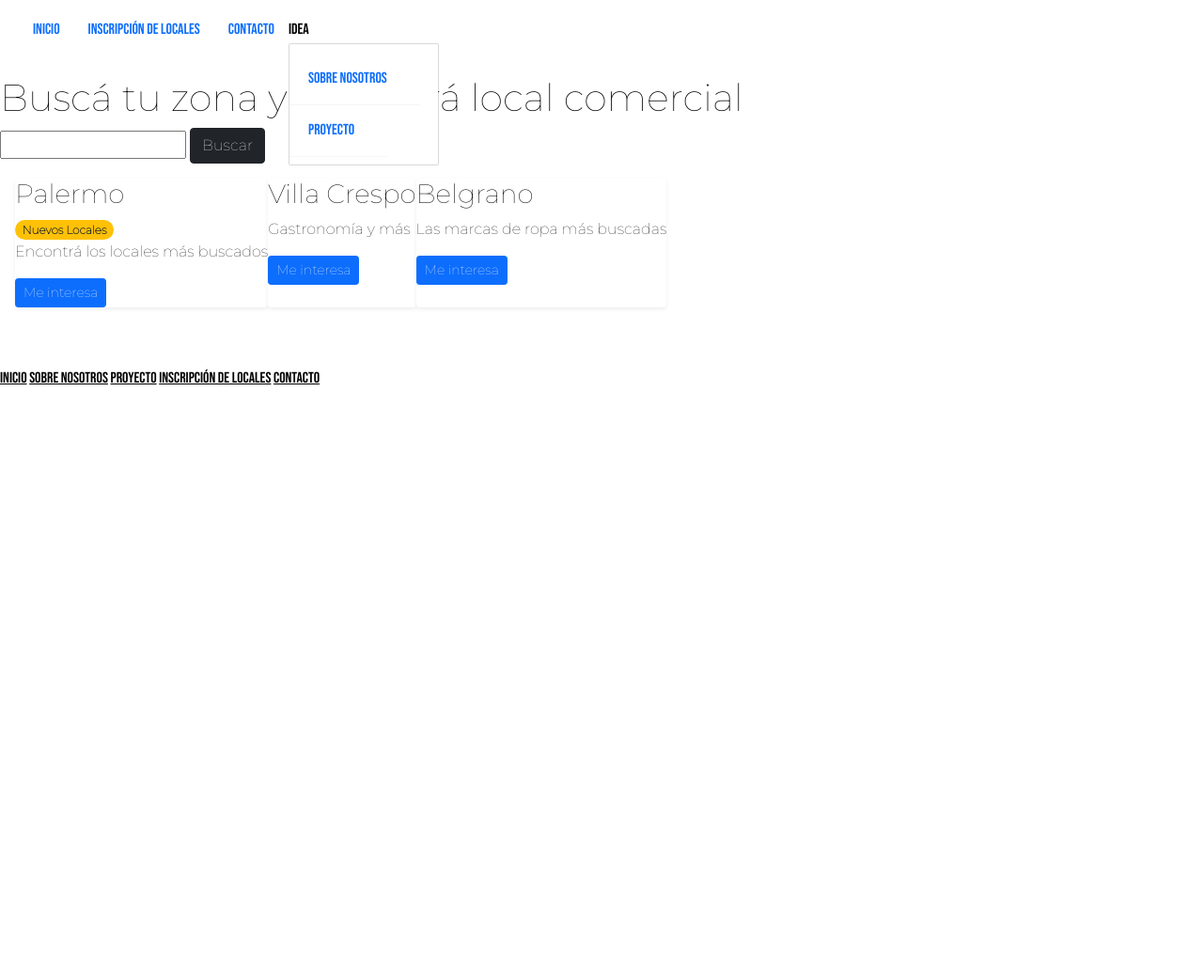
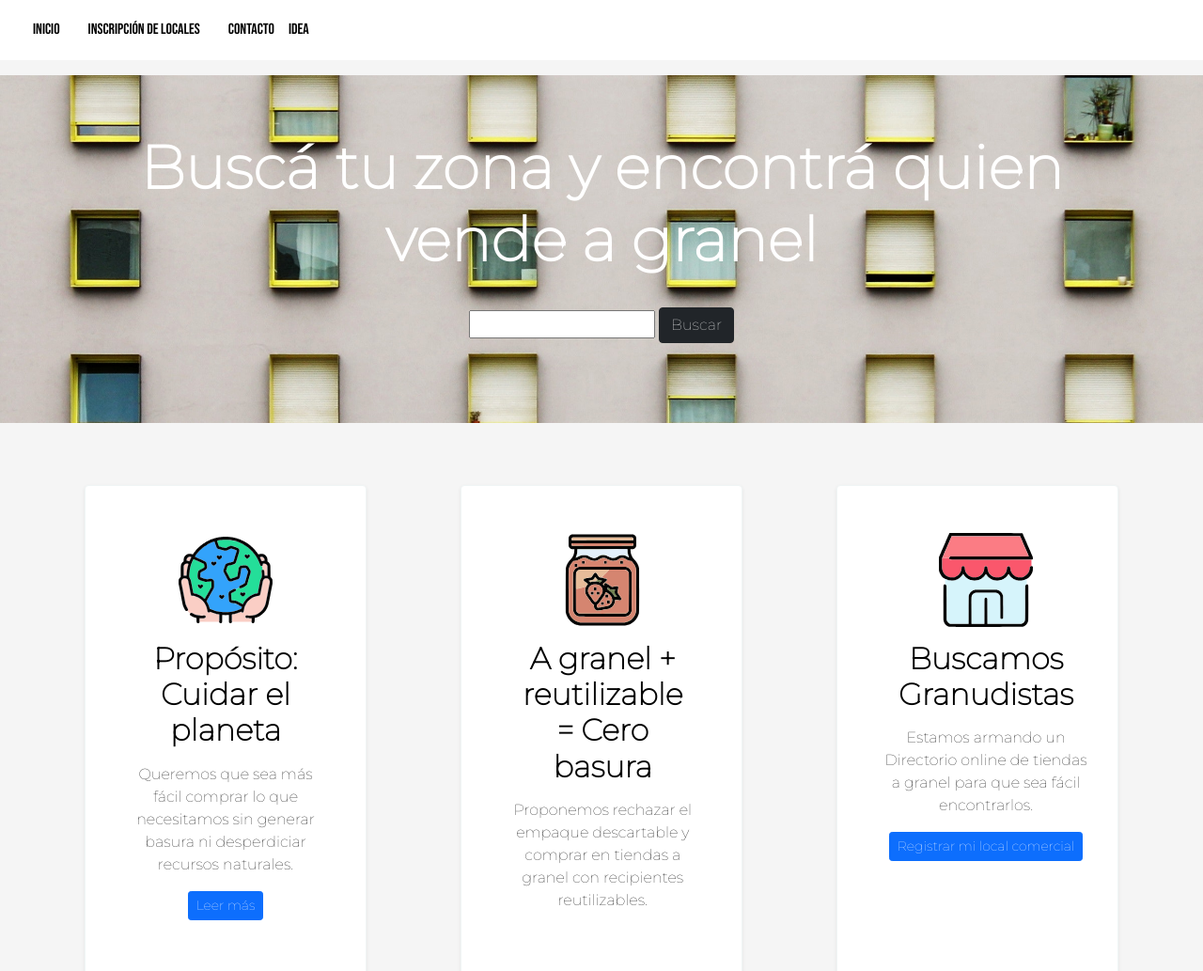
Before and after one commit to virmoreno/DirectorioGranudista, a website: page index.html in a window 1280 px wide. Shown: the top 1033 px of the page at 94% size. Before the commit the page ends 800 px from the top, so only its background shows below. Drawn offline with nearby package versions, Linux system fonts and the light colour scheme.

Commit message:
icons folder added, index changes made

```diff
--- a/css/style_original.css
+++ b/css/style_original.css
@@ -127,8 +127,6 @@ font-weight: 900;
   justify-content: center;
 }
 
-
-
 .card-container {
   background-color: white;
   border: solid #f0f5f5 1px;
@@ -137,12 +135,18 @@ font-weight: 900;
   margin: 50px;
   display:flex;
   flex-direction: row;
-  justify-content: center;
+  justify-content: space-evenly;
 padding: 50px;
 transition: width 1s, height 1s;
 }
 .card-container:hover{
   width: 350px;
+}
+
+.icon {
+  width: 100px;
+  height: 100px;
+
 }
 
 .card-description h3 {
--- a/index.html
+++ b/index.html
@@ -5,7 +5,7 @@
     <meta name="viewport" content="width=device-width, initial-scale=1.0">
     <title>Index</title>
     <link href="https://cdn.jsdelivr.net/npm/bootstrap@5.0.0-beta1/dist/css/bootstrap.min.css" rel="stylesheet" integrity="sha384-giJF6kkoqNQ00vy+HMDP7azOuL0xtbfIcaT9wjKHr8RbDVddVHyTfAAsrekwKmP1" crossorigin="anonymous">
-    <link rel="stylesheet" href="css/style.css">
+    <link rel="stylesheet" href="css/style_original.css">
     <style>
         @import url('https://fonts.googleapis.com/css2?family=Bebas+Neue&family=Montserrat:wght@100&display=swap');
         </style>
@@ -35,7 +35,7 @@
 <section class="cuadro-busqueda">
 
 <div class="title">
-<h1 class="title-text" > Buscá tu zona y encontrá local comercial</h1>
+<h1 class="title-text" > Buscá tu zona y encontrá quien vende a granel</h1>
 </div>
 <div class="buscador">
 <form  action=""></form>
@@ -50,32 +50,31 @@
 
 <div class="card-body">
   <div class="card-container shadow-sm  bg-white rounded">
-    <img src="" alt="">
-  <div class="card-description">
-    <h3>Palermo</h3><span class="badge rounded-pill bg-warning text-dark">Nuevos Locales</span>
-    <p>Encontrá los locales más buscados</p>
-    <button type="button" class="btn btn-primary btn-sm">Me interesa</button>
+    <div class="card-description">
+    <img class="icon" src="icons/earth.svg" alt="icono tierra">
+    <h3>Propósito: Cuidar el planeta</h3>
+    <p>Queremos que sea más fácil comprar lo que necesitamos sin generar basura ni desperdiciar recursos naturales.</p>
+    <button type="button" class="btn btn-primary btn-sm">Leer más</button>
   </div>
   </div>
 
   <div class="card-container shadow-sm  bg-white rounded">
-    <img src="" alt="">
   <div class="card-description">
-    <h3>Villa Crespo</h3>
-    <p>Gastronomía y más</p>
-    <button type="button" class="btn btn-primary btn-sm">Me interesa</button>
+    <img class="icon" src="icons/food.svg" alt="frasco">
+    <h3>A granel + reutilizable = Cero basura</h3>
+    <p>Proponemos rechazar el empaque descartable y comprar en tiendas a granel con recipientes reutilizables.</p>
   </div>
   </div>
 
   <div class="card-container shadow-sm  bg-white rounded">
-    <img src="" alt="">
   <div class="card-description">
-    <h3>Belgrano</h3>
-    <p>Las marcas de ropa más buscadas</p>
-    <button type="button" class="btn btn-primary btn-sm">Me interesa</button>
+    <img class="icon" src="icons/online.svg" alt="icono tierra">
+    <h3>Buscamos Granudistas</h3>
+    <p>Estamos armando un Directorio online de tiendas a granel para que sea fácil encontrarlos.</p>
+    <button type="button" class="btn btn-primary btn-sm">Registrar mi local comercial</button>
   </div>
   </div>
-  </div>
+
 <!--termina sección de resultados-->
 
 
```
Also changed, not shown: icons/communications.svg (added), icons/earth.svg (added), icons/food.svg (added), icons/frasco.svg (added), icons/online.svg (added).
